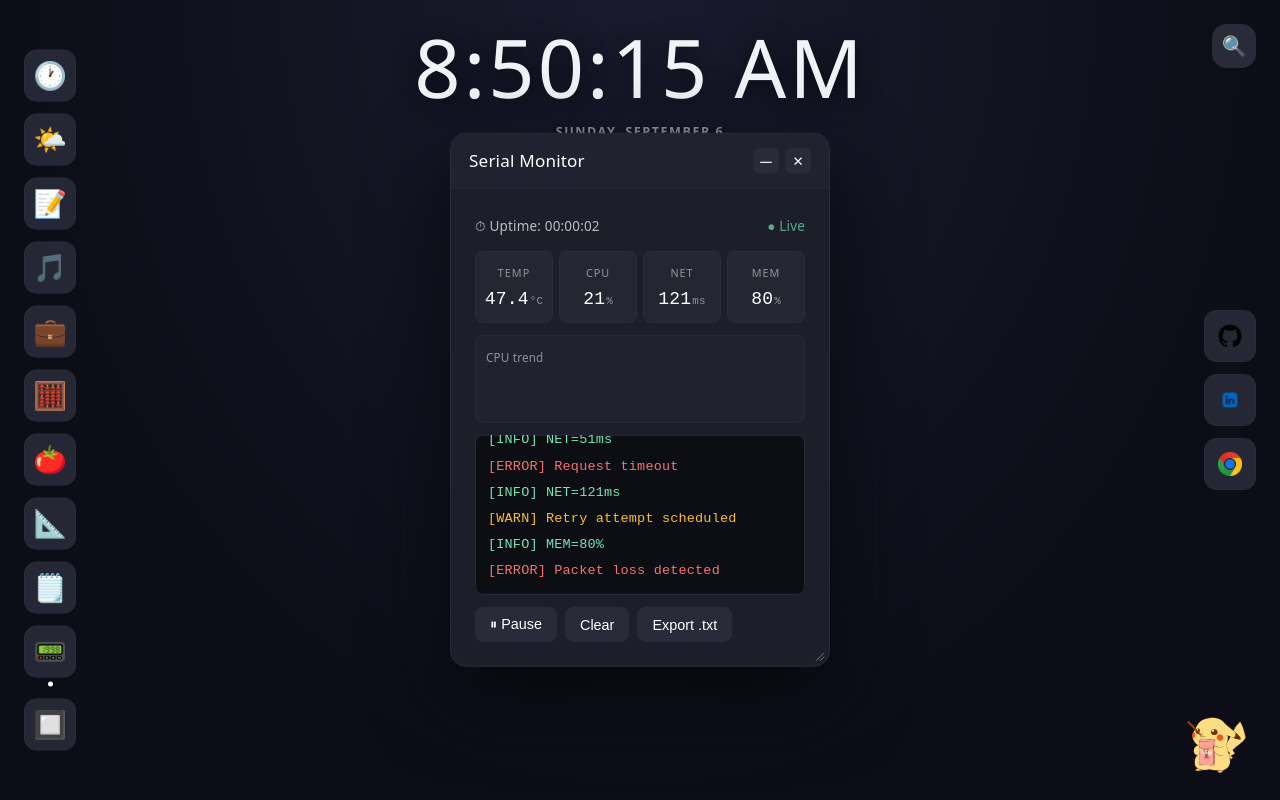
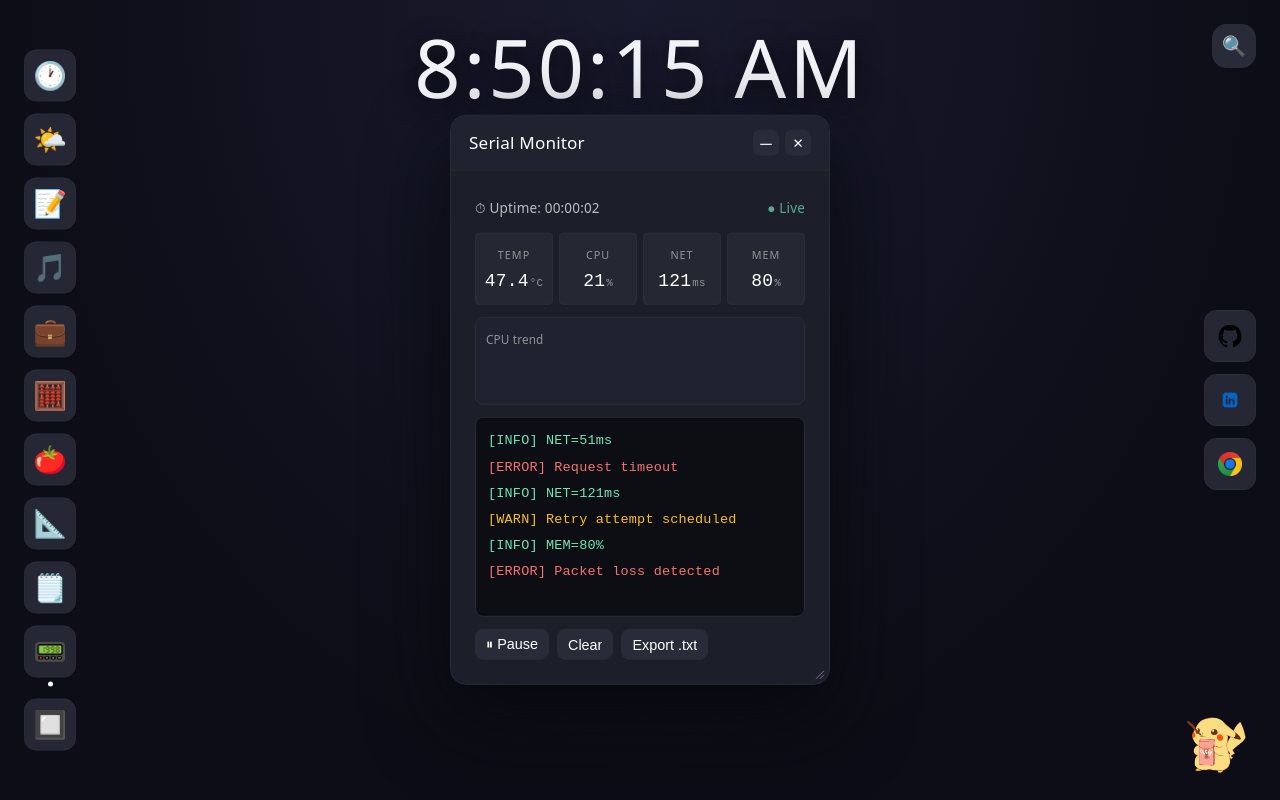
Before and after one commit to theodora-sin/Personal_website, a React (Vite) app: page / in a window 1280 px wide. Both pictures are taken after a click on the button "Serial Monitor". Built offline with nearby package versions, Linux system fonts and the light colour scheme.

Commit message:
Adjust CSS styles for various elements

```diff
--- a/src/App.css
+++ b/src/App.css
@@ -592,7 +592,7 @@
   text-align: right;
   padding: 20px 16px;
   border-radius: 10px;
-  font-size: 2.2rem;
+  font-size: 1.8rem;
   font-weight: 200;
   color: white;
   margin-bottom: 14px;
@@ -903,7 +903,7 @@
 .serial-status-dot { color: #6b7280; }
 .serial-status-dot.live { color: #6ee7b7; }
 .serial-readouts { display: grid; grid-template-columns: repeat(4, 1fr); gap: 6px; margin-bottom: 12px; }
-.serial-readout { background: rgba(255, 255, 255, 0.04); border: 1px solid #2b2e3b; border-radius: 8px; padding: 8px 6px; text-align: center; }
+.serial-readout { background: rgba(255, 255, 255, 0.04); border: 1px solid #2b2e3b; border-radius: 4px; padding: 8px 6px; text-align: center; }
 .serial-readout-label { font-size: 0.6rem; letter-spacing: 1px; opacity: 0.5; }
 .serial-readout-value { font-family: 'Courier New', monospace; font-size: 1rem; font-variant-numeric: tabular-nums; }
 .serial-readout-unit { font-size: 0.6rem; opacity: 0.5; margin-left: 1px; }
@@ -915,7 +915,7 @@
   border: 1px solid #292c38;
   border-radius: 8px;
   padding: 10px 12px;
-  height: 160px;
+  height: 200px;
   overflow-y: auto;
   font-family: 'Courier New', monospace;
   font-size: 0.75rem;
@@ -931,7 +931,7 @@
   border: 1px solid #292c38;
   color: white;
   font-size: 0.8rem;
-  padding: 8px 14px;
+  padding: 6px 10px;
   border-radius: 8px;
   cursor: pointer;
 }
```
